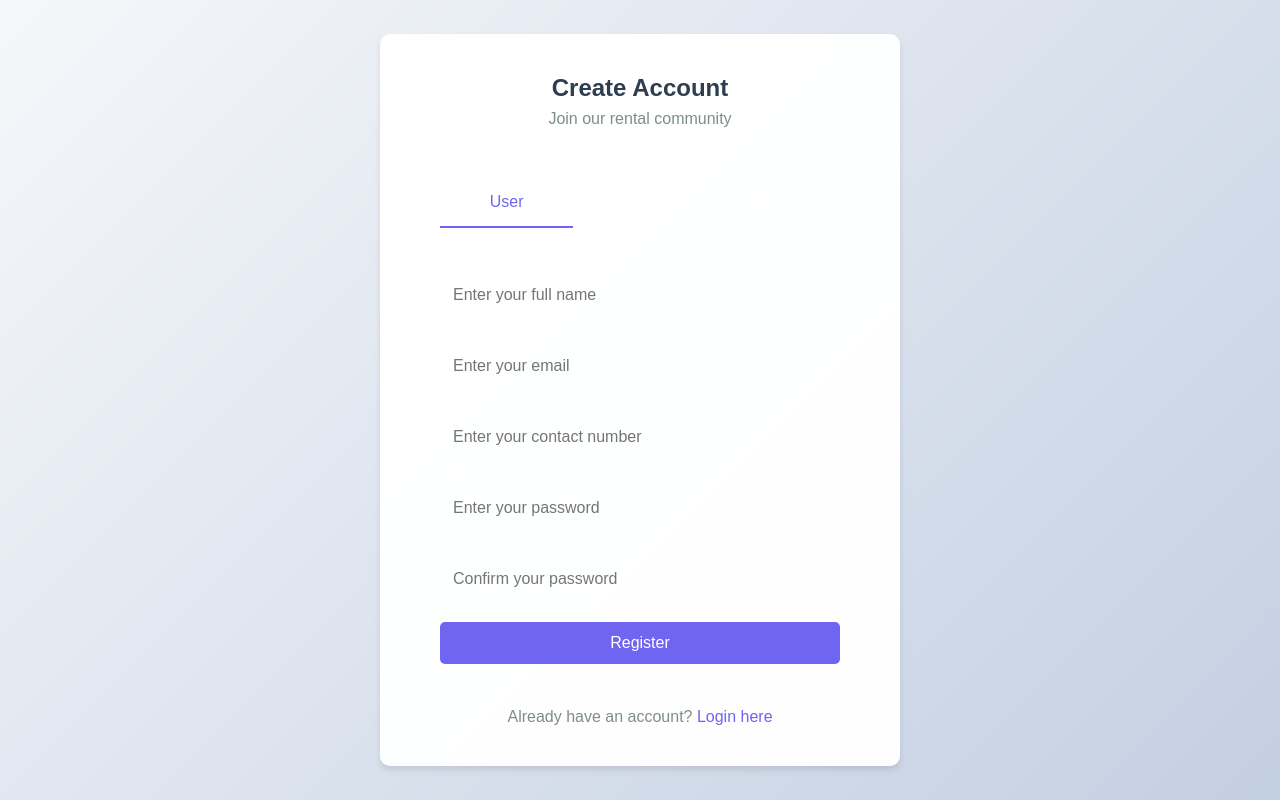
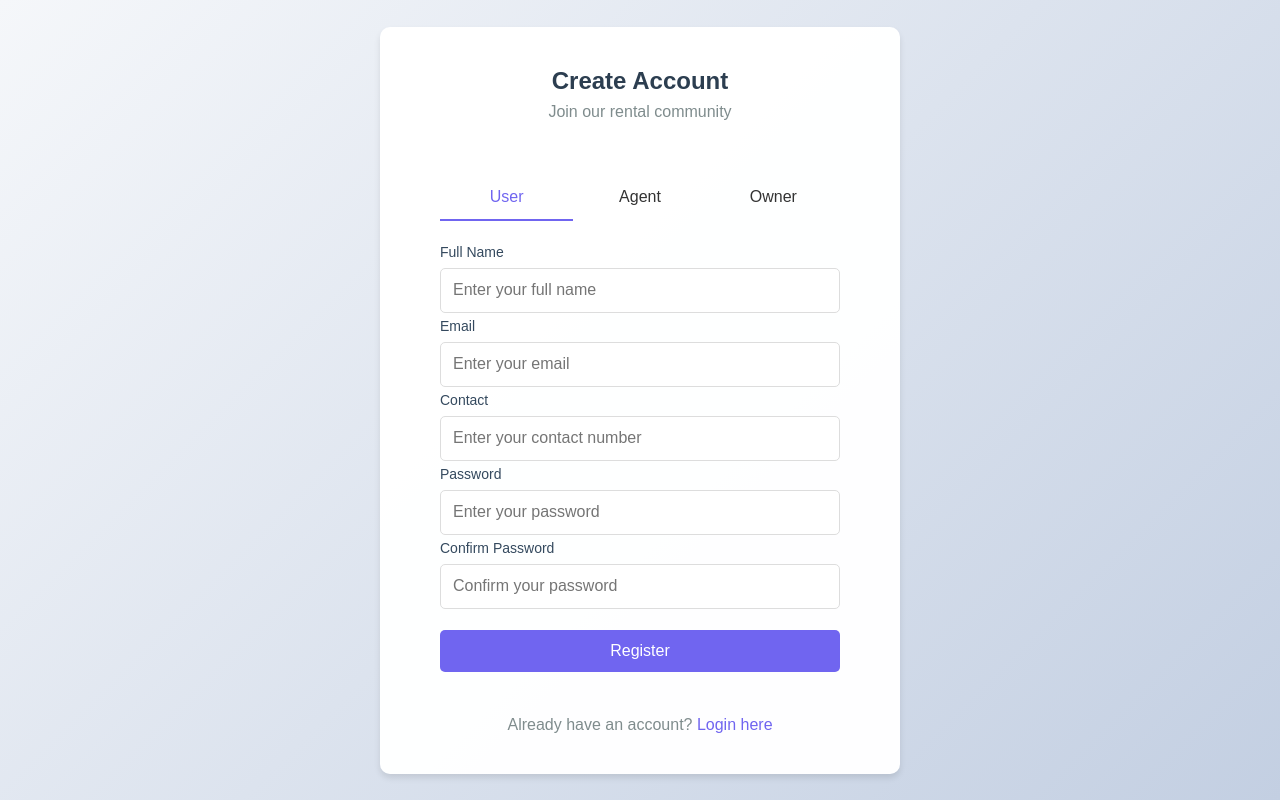
Before and after one commit to amanmahat0/Online-Rental-System-, a React (Create React App) app in the folder client/: page /register in a window 1280 px wide. Built offline with nearby package versions, Linux system fonts and the light colour scheme.

Commit message:
fix border color

```diff
--- a/client/src/admin/components/Users/users.css
+++ b/client/src/admin/components/Users/users.css
@@ -248,15 +248,15 @@ form {
   margin-bottom: 15px;
 }
 
-.form-group label {
+.edit-modal form .form-group label {
   display: block;
   margin-bottom: 5px;
   color: rgba(255, 255, 255, 0.9);
   font-size: 0.9rem;
 }
 
-.form-group input,
-.form-group select {
+.edit-modal form .form-group input,
+.edit-modal form .form-group select {
   width: 100%;
   padding: 10px 12px;
   background: rgba(255, 255, 255, 0.1);
@@ -267,8 +267,8 @@ form {
   transition: all 0.3s ease;
 }
 
-.form-group input:focus,
-.form-group select:focus {
+.edit-modal form .form-group input:focus,
+.edit-modal form .form-group select:focus {
   outline: none;
   border-color: rgba(255, 255, 255, 0.5);
   background: rgba(255, 255, 255, 0.15);
```
